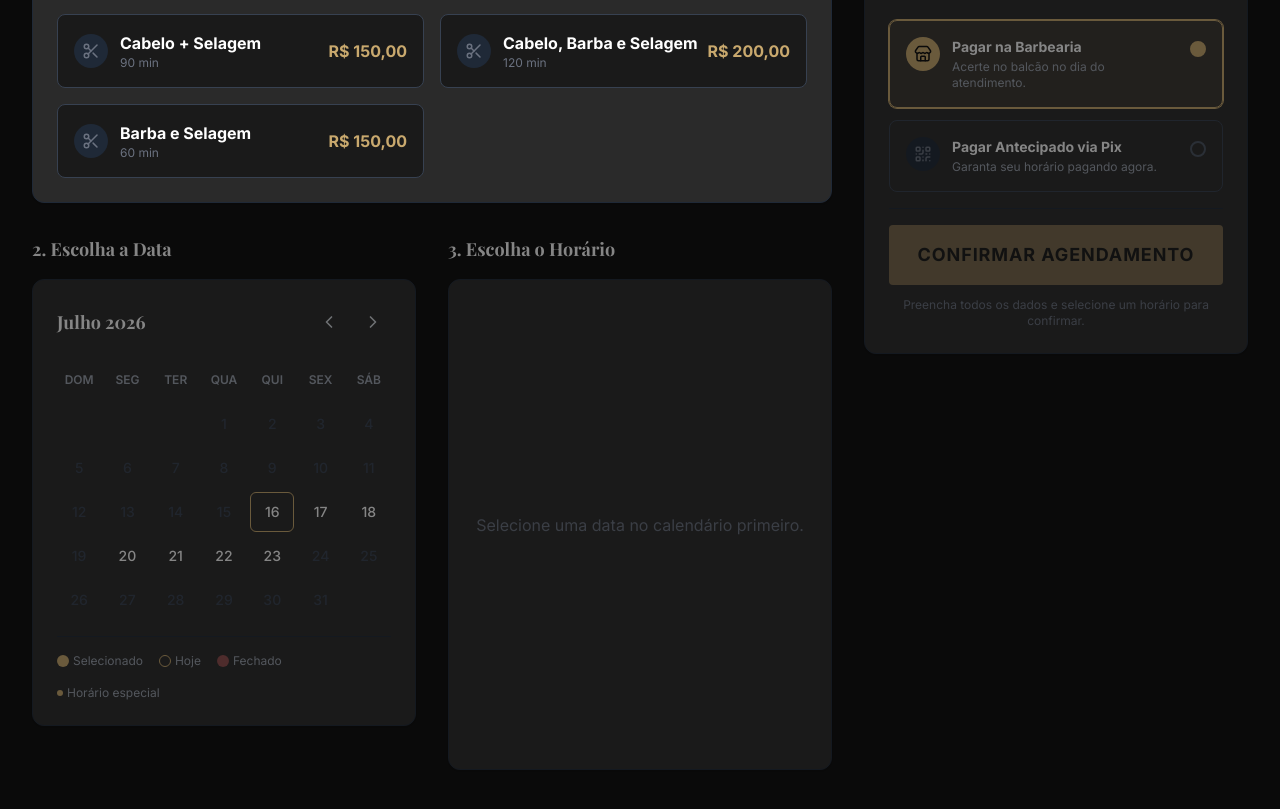
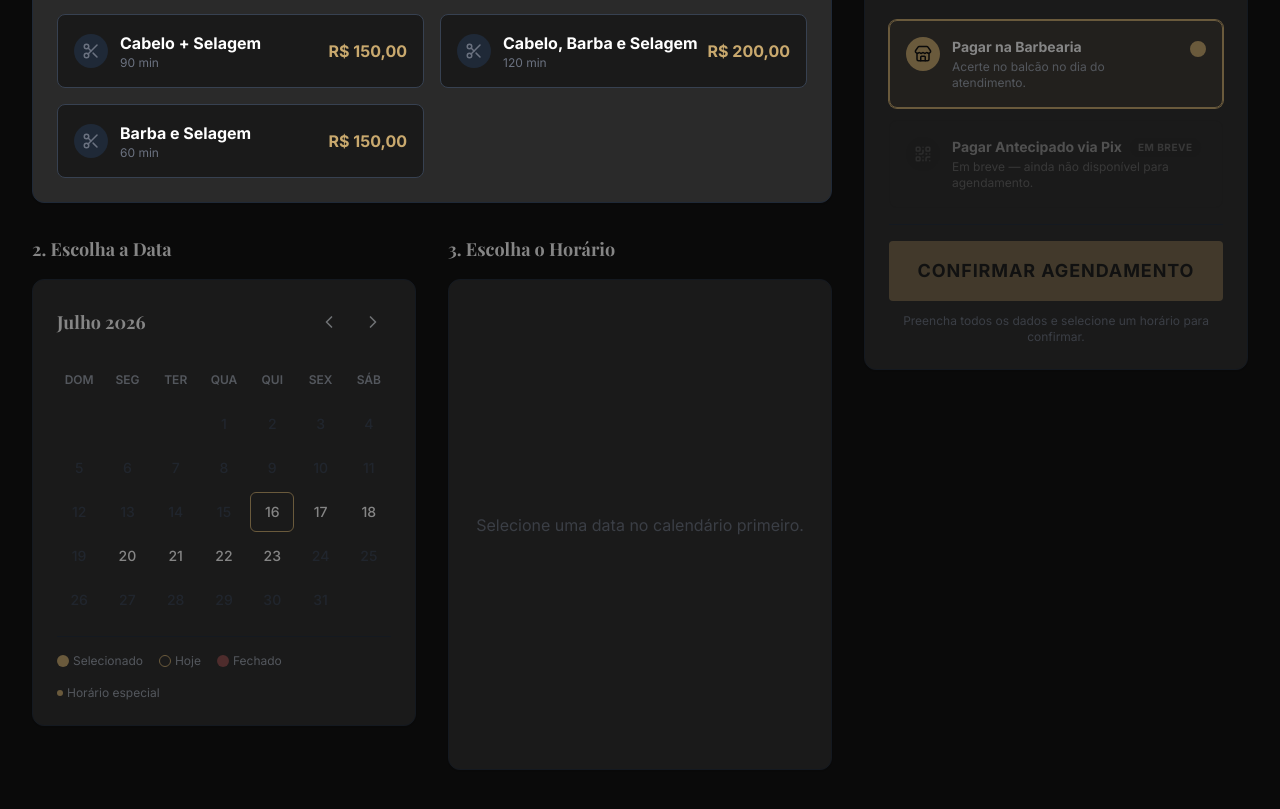
Before and after one commit to JPacademico/Luan-Barber, a React (Vite) app: page /booking in a window 1280 px wide. Shown: the part 2440-3249 px from the top of the page. Built offline with nearby package versions, Linux system fonts and the light colour scheme; no server answers; the database is empty; a web font is replaced by a local one.

Commit message:
feat: disable pix option

```diff
--- a/src/components/booking/PaymentMethodSelector.tsx
+++ b/src/components/booking/PaymentMethodSelector.tsx
@@ -7,6 +7,8 @@ interface PaymentOption {
   label: string;
   description: string;
   icon: React.ReactNode;
+  /** Shown but not selectable — greyed out with an "Em breve" badge instead of hidden outright. */
+  disabled?: boolean;
 }
 
 const PAYMENT_OPTIONS: PaymentOption[] = [
@@ -19,8 +21,9 @@ const PAYMENT_OPTIONS: PaymentOption[] = [
   {
     id: 'pix',
     label: 'Pagar Antecipado via Pix',
-    description: 'Garanta seu horário pagando agora.',
+    description: 'Em breve — ainda não disponível para agendamento.',
     icon: <QrCode size={18} />,
+    disabled: true,
   },
 ];
 
@@ -38,14 +41,18 @@ export const PaymentMethodSelector: React.FC<PaymentMethodSelectorProps> = ({ va
     <div className="space-y-3">
       {PAYMENT_OPTIONS.map((option) => {
         const isSelected = value === option.id;
+        const isDisabled = option.disabled ?? false;
 
         return (
           <label
             key={option.id}
-            className={`flex items-start gap-3 p-4 rounded-lg border cursor-pointer transition-all ${
-              isSelected
-                ? 'border-brand-gold bg-brand-gold/5 dark:bg-brand-gold/10 ring-1 ring-brand-gold'
-                : 'border-gray-200 dark:border-gray-700 hover:border-brand-gold/50'
+            aria-disabled={isDisabled}
+            className={`flex items-start gap-3 p-4 rounded-lg border transition-all ${
+              isDisabled
+                ? 'border-gray-200 dark:border-gray-800 opacity-50 cursor-not-allowed grayscale'
+                : isSelected
+                  ? 'border-brand-gold bg-brand-gold/5 dark:bg-brand-gold/10 ring-1 ring-brand-gold cursor-pointer'
+                  : 'border-gray-200 dark:border-gray-700 hover:border-brand-gold/50 cursor-pointer'
             }`}
           >
             <input
@@ -53,13 +60,14 @@ export const PaymentMethodSelector: React.FC<PaymentMethodSelectorProps> = ({ va
               name="paymentMethod"
               value={option.id}
               checked={isSelected}
+              disabled={isDisabled}
               onChange={() => onChange(option.id)}
               className="sr-only"
             />
 
             <span
               className={`p-2 rounded-full shrink-0 ${
-                isSelected
+                isSelected && !isDisabled
                   ? 'bg-brand-gold text-brand-black'
                   : 'bg-gray-100 dark:bg-gray-800 text-gray-500'
               }`}
@@ -68,20 +76,29 @@ export const PaymentMethodSelector: React.FC<PaymentMethodSelectorProps> = ({ va
             </span>
 
             <span className="flex-1">
+              <span className="flex items-center gap-2">
                 <span className="block font-bold text-sm text-brand-black dark:text-white">
                   {option.label}
+                </span>
+                {isDisabled && (
+                  <span className="inline-block text-[10px] font-bold uppercase tracking-wider text-gray-500 dark:text-gray-400 bg-gray-100 dark:bg-gray-800 px-2 py-0.5 rounded-full">
+                    Em breve
+                  </span>
+                )}
               </span>
               <span className="block text-xs text-gray-500 dark:text-gray-400 mt-0.5">
                 {option.description}
               </span>
             </span>
 
+            {!isDisabled && (
               <span
                 className={`w-4 h-4 rounded-full border-2 shrink-0 mt-1 transition-colors ${
                   isSelected ? 'border-brand-gold bg-brand-gold' : 'border-gray-300 dark:border-gray-600'
                 }`}
                 aria-hidden="true"
               />
+            )}
           </label>
         );
       })}
```
Lines whose indentation alone changed are shown as unchanged.
